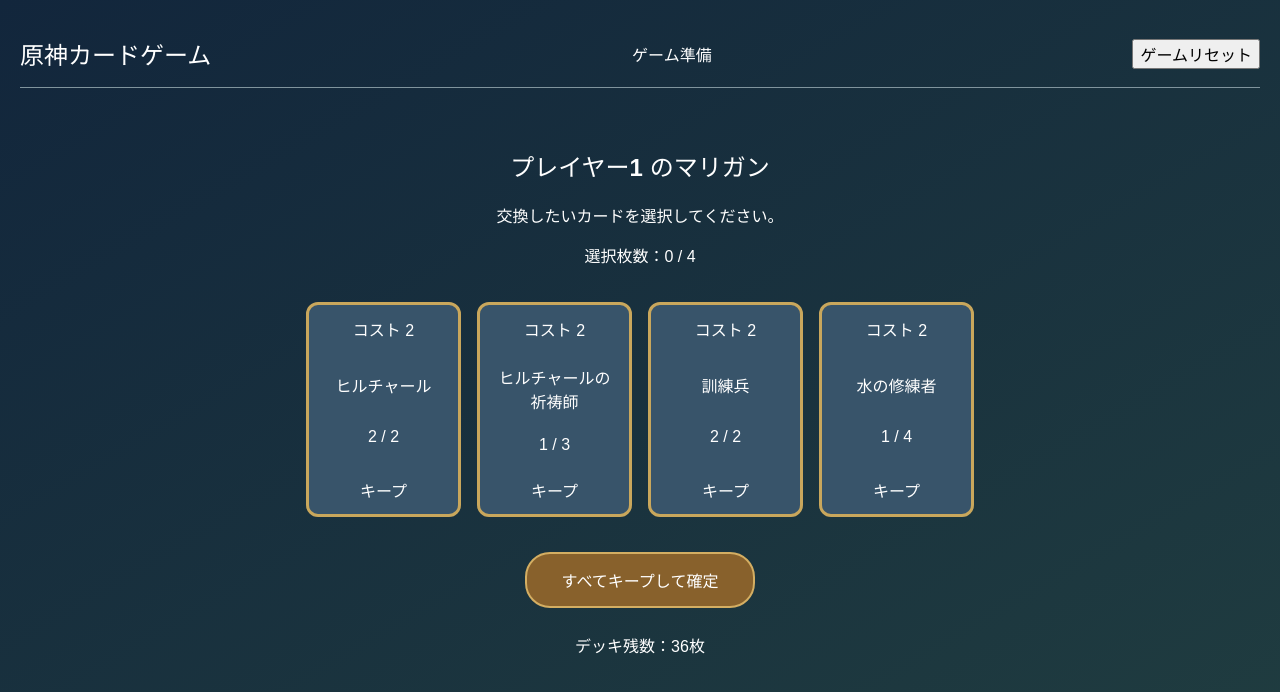
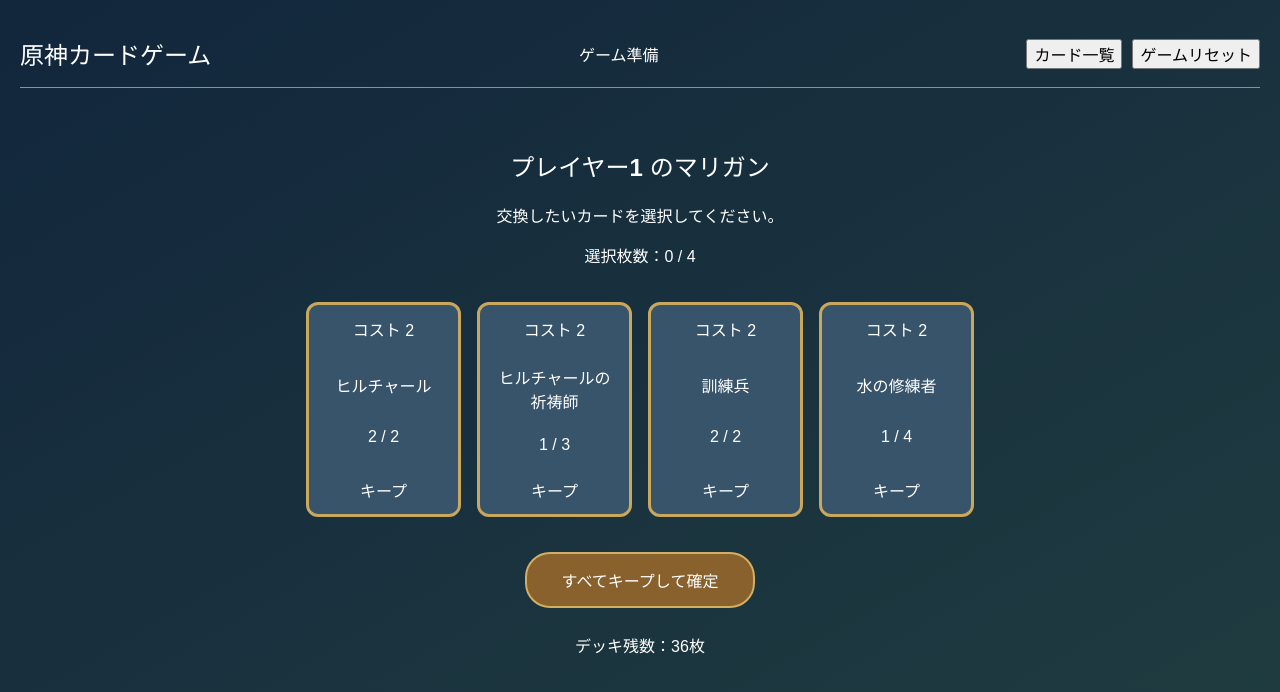
Before and after one commit to eggGX/genshinimpact_vers, a React (Vite) app: page / in a window 1280 px wide. Shown: the top 692 px of the page. Built offline with nearby package versions, Linux system fonts and the light colour scheme.

Commit message:
ui: link card library from game and mulligan screens

```diff
--- a/src/App.tsx
+++ b/src/App.tsx
@@ -18,8 +18,10 @@ import {
 import type { Follower } from './game/types'
 import type { AbilityKind } from './game/engine'
 import './App.css'
+import { CardLibrary } from './components/CardLibrary'
 
 function App() {
+  const [showCardLibrary, setShowCardLibrary] = useState(false)
   const [game, setGame] = useState(createInitialGameState)
   const [selectedAttackerId, setSelectedAttackerId] =
     useState<string | null>(null)
@@ -302,15 +304,24 @@ function App() {
     </div>
   )
 
+  if (showCardLibrary) {
+    return <CardLibrary onBack={() => setShowCardLibrary(false)} />
+  }
+
   if (game.phase === 'mulligan') {
     return (
       <div className="game">
         <header className="game-header">
           <h1>原神カードゲーム</h1>
           <span>ゲーム準備</span>
-          <button type="button" onClick={handleReset}>
-            ゲームリセット
-          </button>
+          <div style={{ display: 'flex', gap: 10 }}>
+            <button type="button" onClick={() => setShowCardLibrary(true)}>
+              カード一覧
+            </button>
+            <button type="button" onClick={handleReset}>
+              ゲームリセット
+            </button>
+          </div>
         </header>
 
         <main
```
